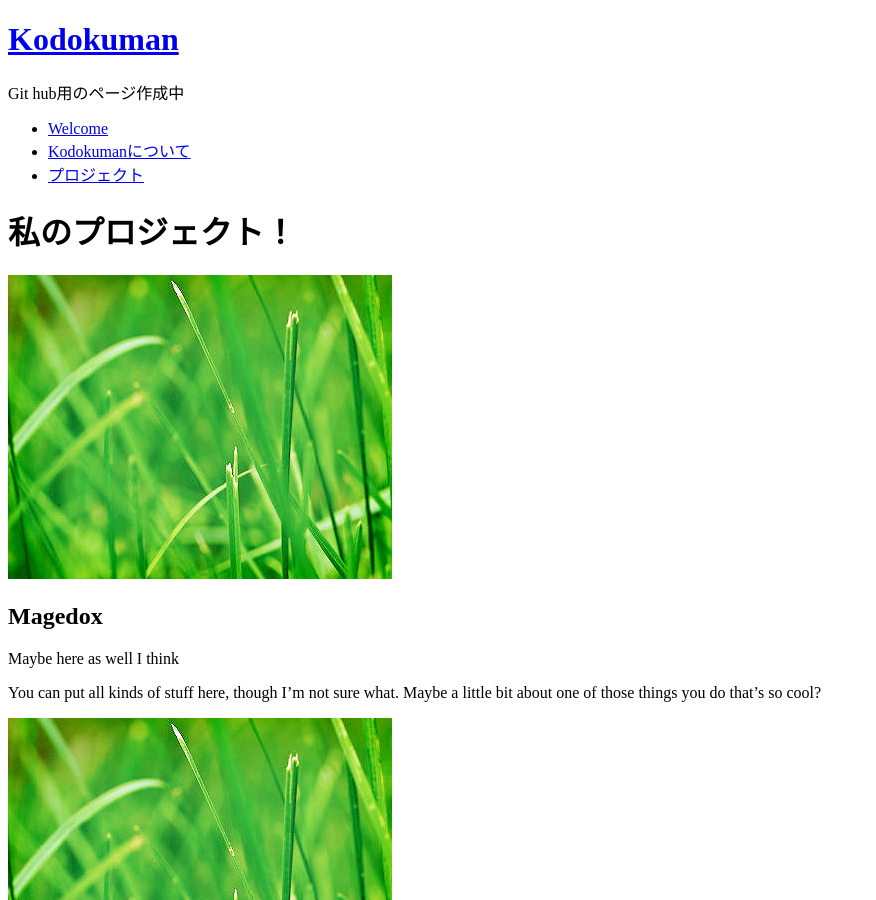
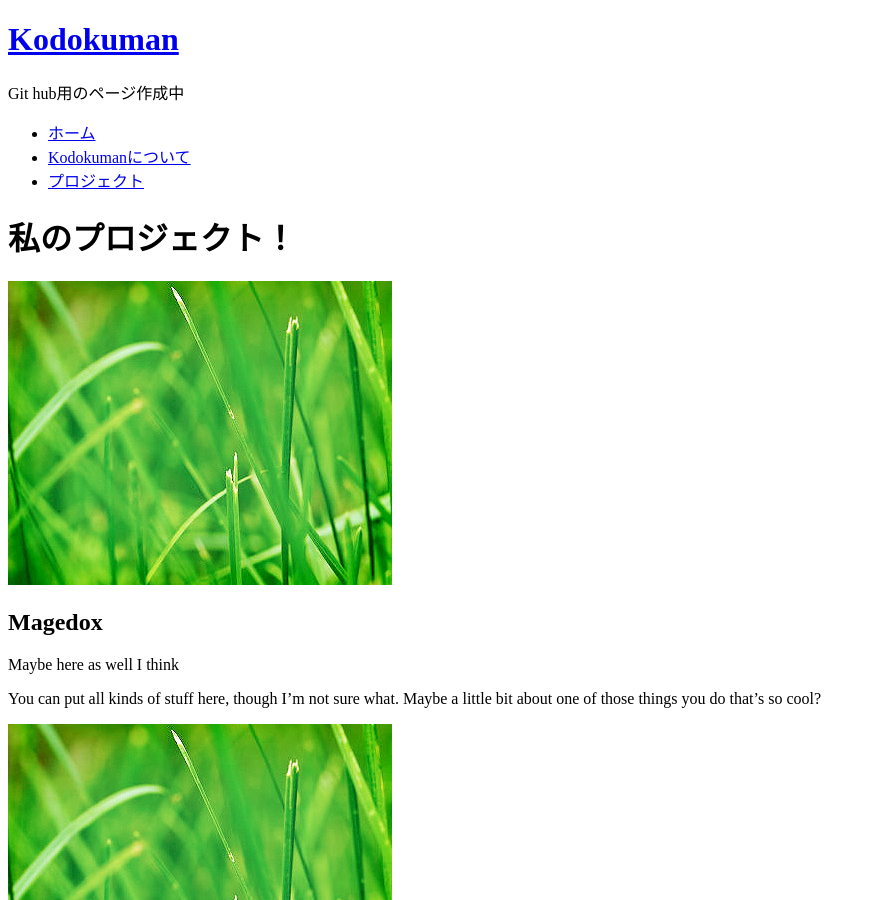
Before and after one commit to johna1203/johna1203.github.com, a Jekyll site: the page built from pages/projects.html, in a window 1280 px wide and 900 px high. Shown: the whole window, without its empty margins (0-876 px from the left). Built offline with Jekyll 4.4.1, drawn with Linux system fonts in a browser that asks for light colours.

Commit message:
ヘッダーのリンクを修正！

```diff
--- a/_includes/header.html
+++ b/_includes/header.html
@@ -11,9 +11,21 @@
                 <!-- Nav -->
                 <nav id="nav">
                     <ul>
-                        <li class="current_page_item"><a href="/">Welcome</a></li>
+                        {% if page.url == '/index.html' %}
+                        <li class="current_page_item"><a href="{{ site.url }}">ホーム</a></li>
+                        {% else %}
+                        <li><a href="{{ site.url }}">ホーム</a></li>
+                        {% endif %}
+                        {% if page.url == '/pages/about.html' %}
+                        <li class="current_page_item"><a href="{{ site.url }}pages/about.html">Kodokumanについて</a></li>
+                        {% else %}
                         <li><a href="{{ site.url }}pages/about.html">Kodokumanについて</a></li>
+                        {% endif %}
+                        {% if page.url == '/pages/projects.html' %}
+                        <li class="current_page_item"><a href="{{ site.url }}pages/projects.html">プロジェクト</a></li>
+                        {% else %}
                         <li><a href="{{ site.url }}pages/projects.html">プロジェクト</a></li>
+                        {% endif %}
                     </ul>
                 </nav>
             </header>
--- a/pages/projects.html
+++ b/pages/projects.html
@@ -2,7 +2,6 @@
 layout: project
 title: 私たちについて
 ---
-
 <div class="container">
     <div class="row">
         <h1>私のプロジェクト！</h1>
```
